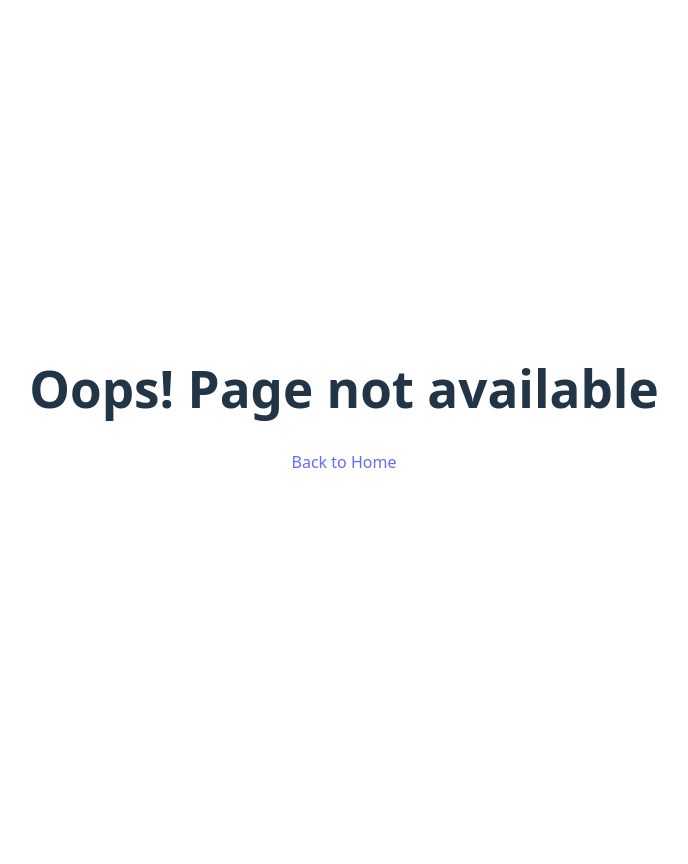
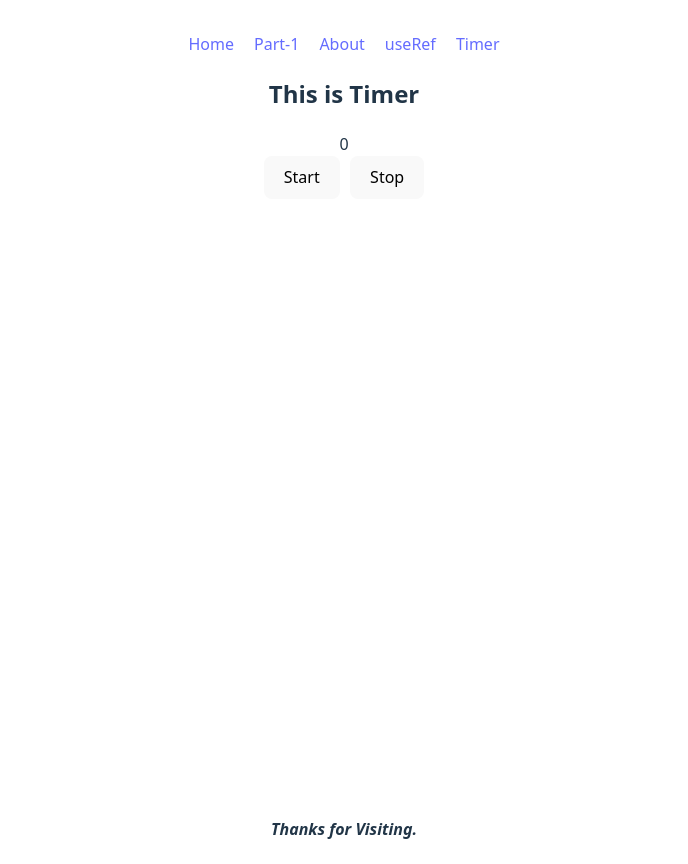
Before and after one commit to rohnate/React, a React (Vite) app: page /timer in a window 1280 px wide. Shown: the whole page, without its empty margins (296-984 px from the left). Before the commit the page ends 800 px from the top, so only its background shows below. Built offline with nearby package versions, Linux system fonts and the light colour scheme.

Commit message:
learned useRef with variables

```diff
--- a/src/App.jsx
+++ b/src/App.jsx
@@ -7,6 +7,7 @@ import Nopage from "./noPage";
 import Header from "./header";
 import Footer from "./footer";
 import Useref from "./useRef";
+import Timer from "./timer";
 
 function App() {
   return (
@@ -20,6 +21,7 @@ function App() {
             <Route path="/learning/part1" element={<Part1 />} />
             <Route path="/about" element={<About />} />
             <Route path="/useRef" element={<Useref/>}/>
+            <Route path="/timer" element={<Timer/>}/>
           </Route>
           <Route path="*" element={<Nopage />} />{" "}
           {/* This "*" will catch all the routes other then defined one's to show the Nopage component */}
--- a/src/header.jsx
+++ b/src/header.jsx
@@ -7,6 +7,7 @@ export default function Header() {
       <Link to="/learning/part1">Part-1</Link>
       <Link to="/about">About</Link>
       <Link to="/useRef">useRef</Link>
+      <Link to="/timer">Timer</Link>
     </div>
   );
 }
--- /dev/null
+++ b/src/timer.jsx
@@ -0,0 +1,29 @@
+import { useRef, useState } from "react";
+
+export default function Timer() {
+  const [timer, setTimer] = useState(0);
+
+  const value2 = useRef();
+
+  function clock() {
+    let value = setInterval(() => {
+      setTimer((c) => c + 1);
+    }, 1000);
+    value2.current = value;
+  }
+
+  function stop() {
+    clearInterval(value2.current);
+  }
+
+  return (
+    <div>
+      <h2>This is Timer</h2>
+      <div>{timer}</div>
+      <button onClick={clock}>Start</button>
+      <button style={{ marginLeft: 10 }} onClick={stop}>
+        Stop
+      </button>
+    </div>
+  );
+}
```
